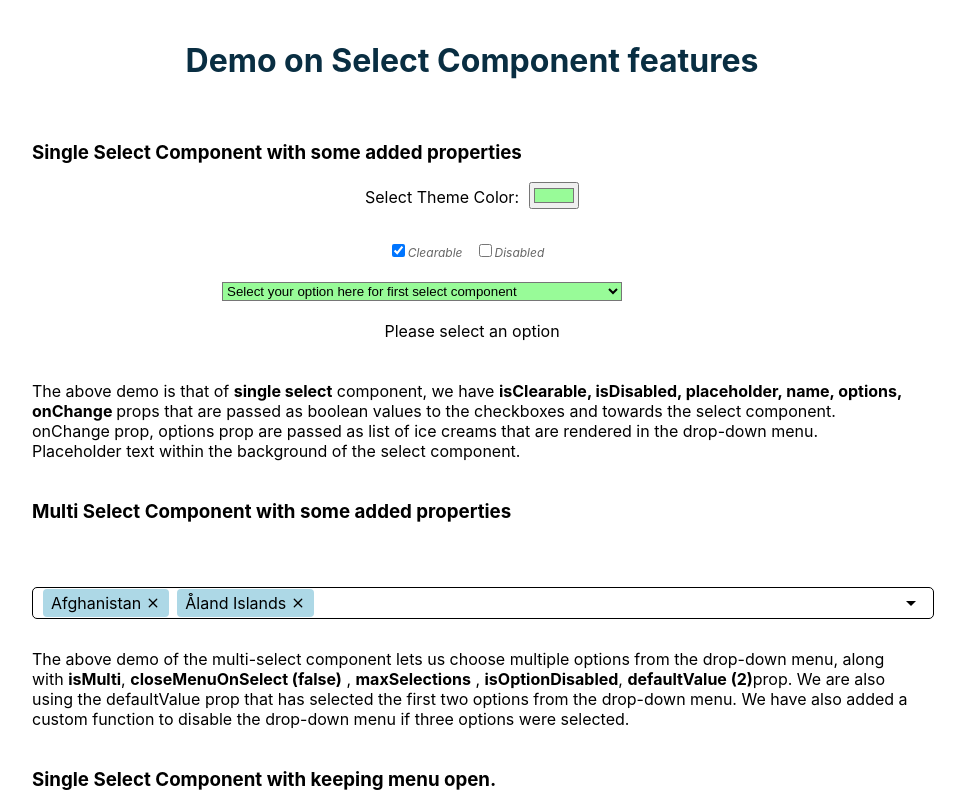
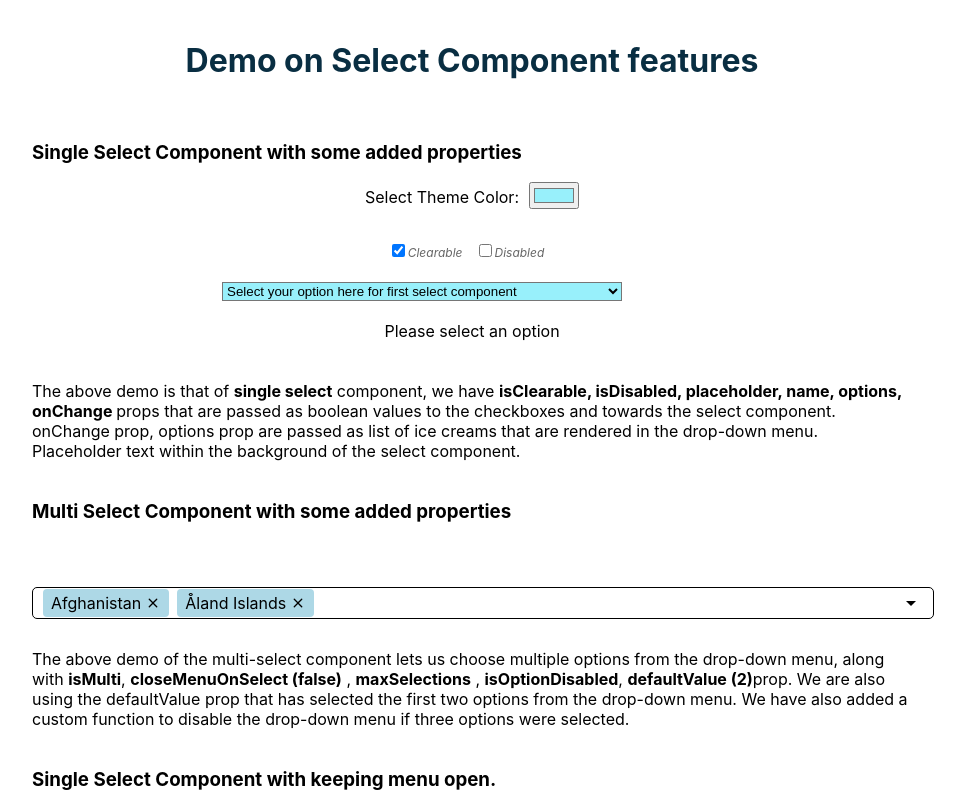
Before and after one commit to kmathewsksm/select-react-app, a React (Create React App) app: page / in a window 1280 px wide. Shown: the top 800 px of the page, without its empty margins (168-1133 px from the left). Built offline with nearby package versions, Linux system fonts and the light colour scheme.

Commit message:
twelve commit

```diff
--- a/src/App.js
+++ b/src/App.js
@@ -24,7 +24,7 @@ function App() {
   const [isDisabled, setIsDisabled] = useState(false);
 
   const [isMenuOpen, setIsMenuOpen] = useState(false);
-  const [themeColor, setThemeColor] = useState("#98fb98");
+  const [themeColor, setThemeColor] = useState("#98F0FB");
   const [selectedOptionSingle, setSelectedOptionSingle] = useState(null);
 
   const customStyles = getCustomStyles(themeColor);
```
